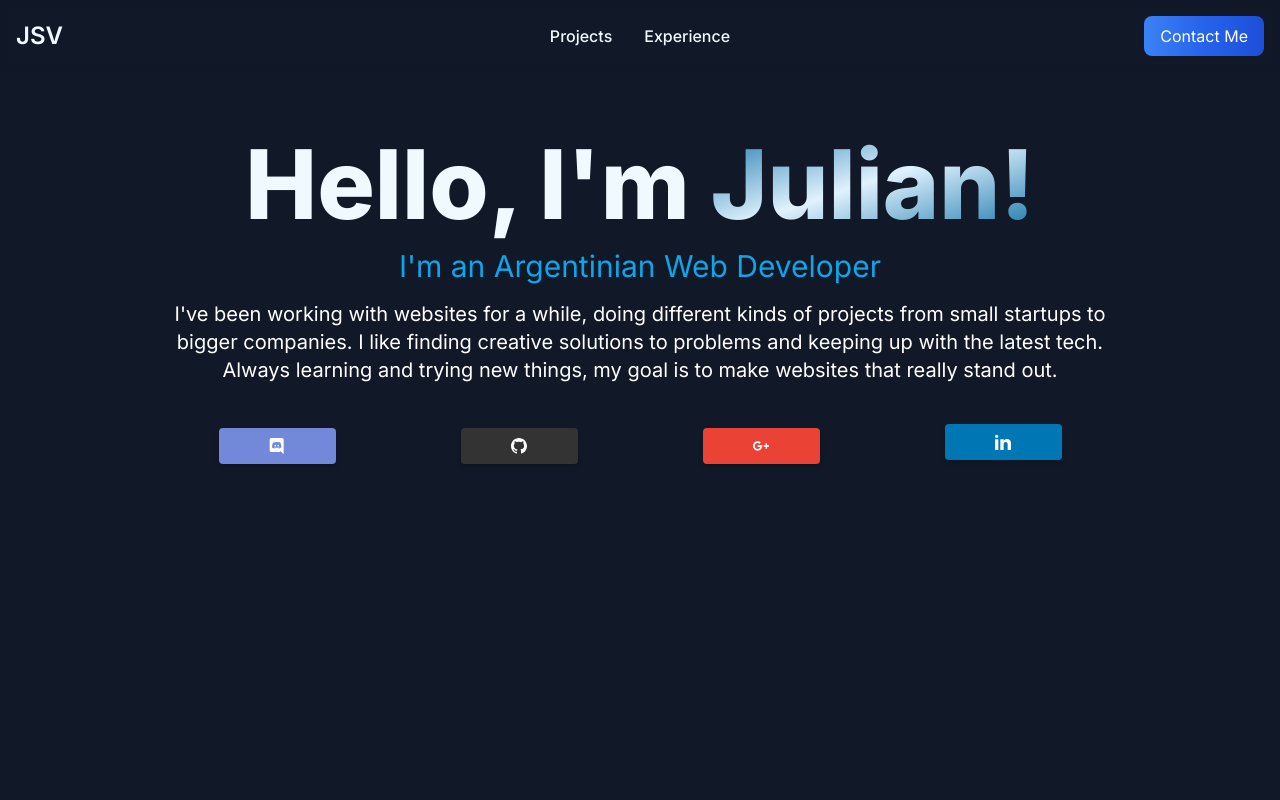
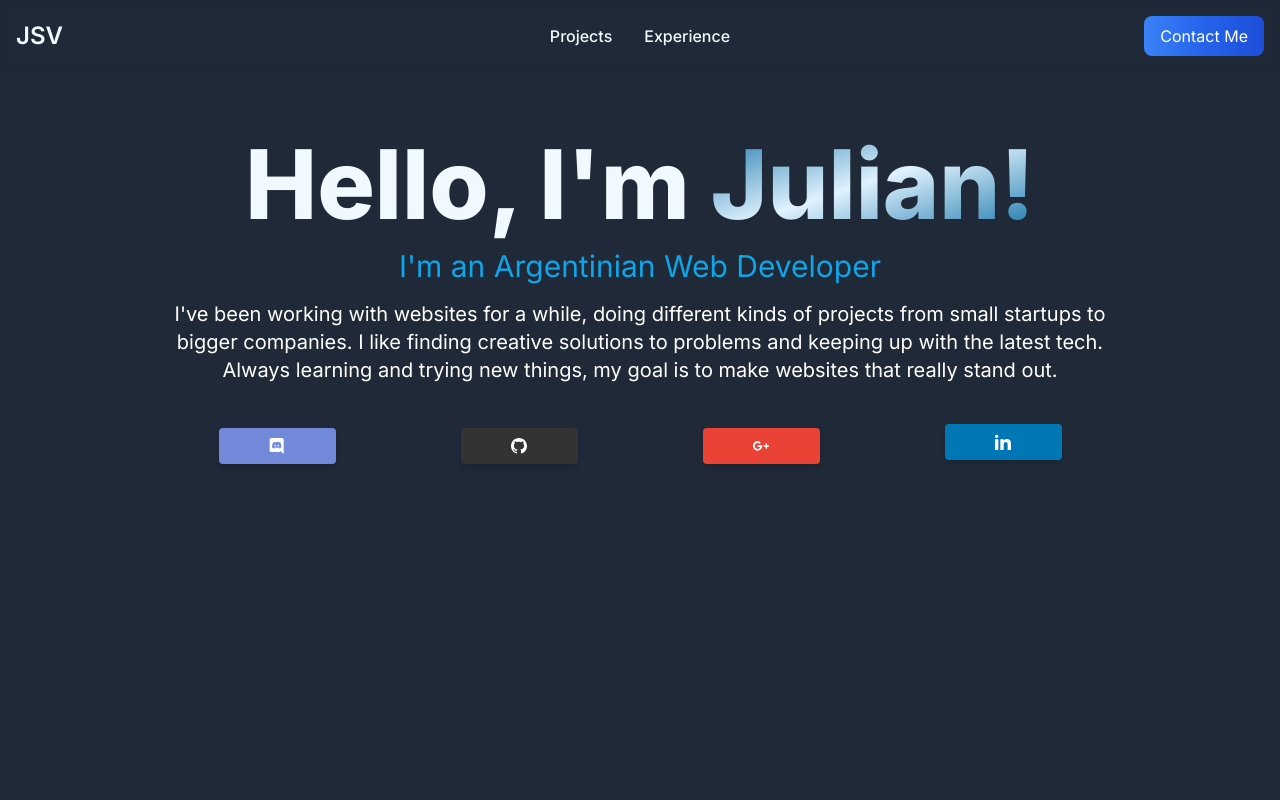
Before and after one commit to Juliansv/Juliansv, a Next.js app: page / in a window 1280 px wide. Shown: the top 800 px of the page. Built offline with nearby package versions, Linux system fonts and the light colour scheme.

Commit message:
change bg-color

```diff
--- a/app/globals.css
+++ b/app/globals.css
@@ -3,6 +3,6 @@
 @tailwind utilities;
 @layer base{
     body {
-        @apply dark:bg-gray-900 bg-white
+        @apply dark:bg-gray-800 bg-white
     }
 }
```
